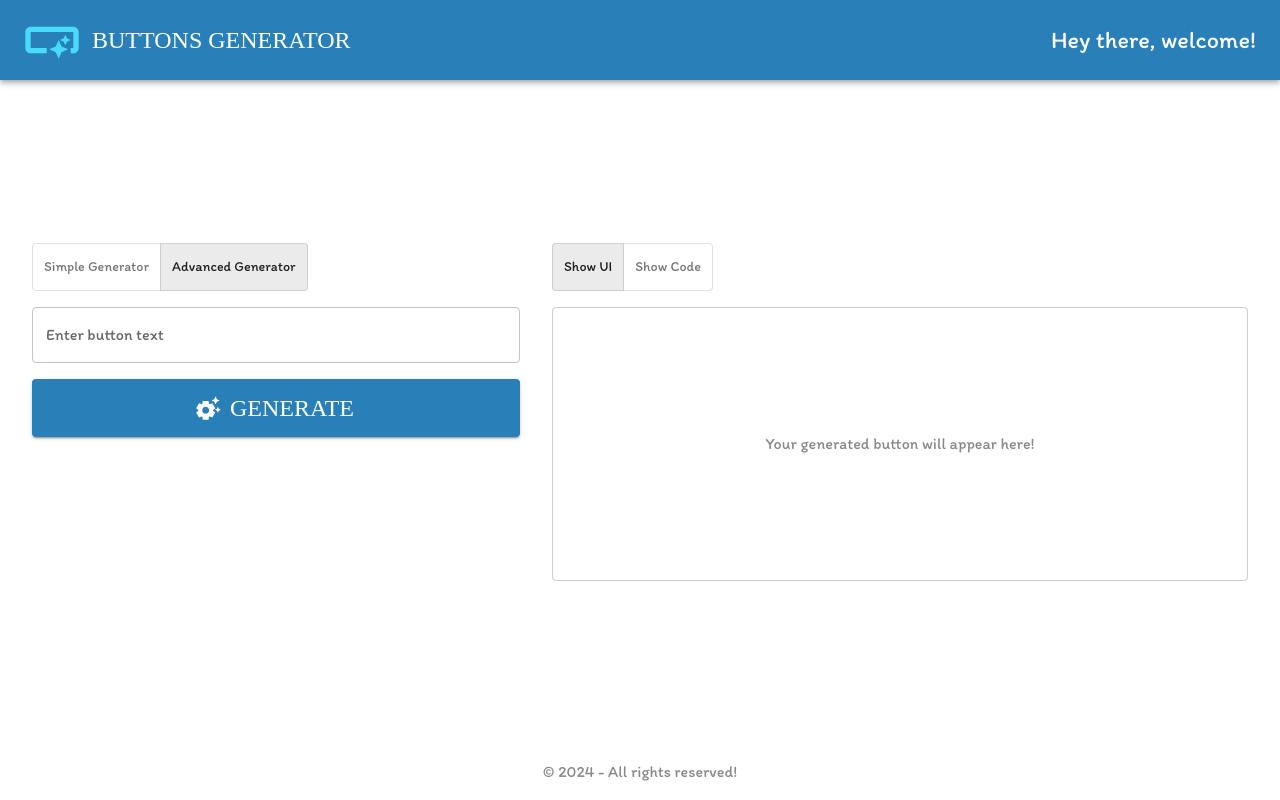
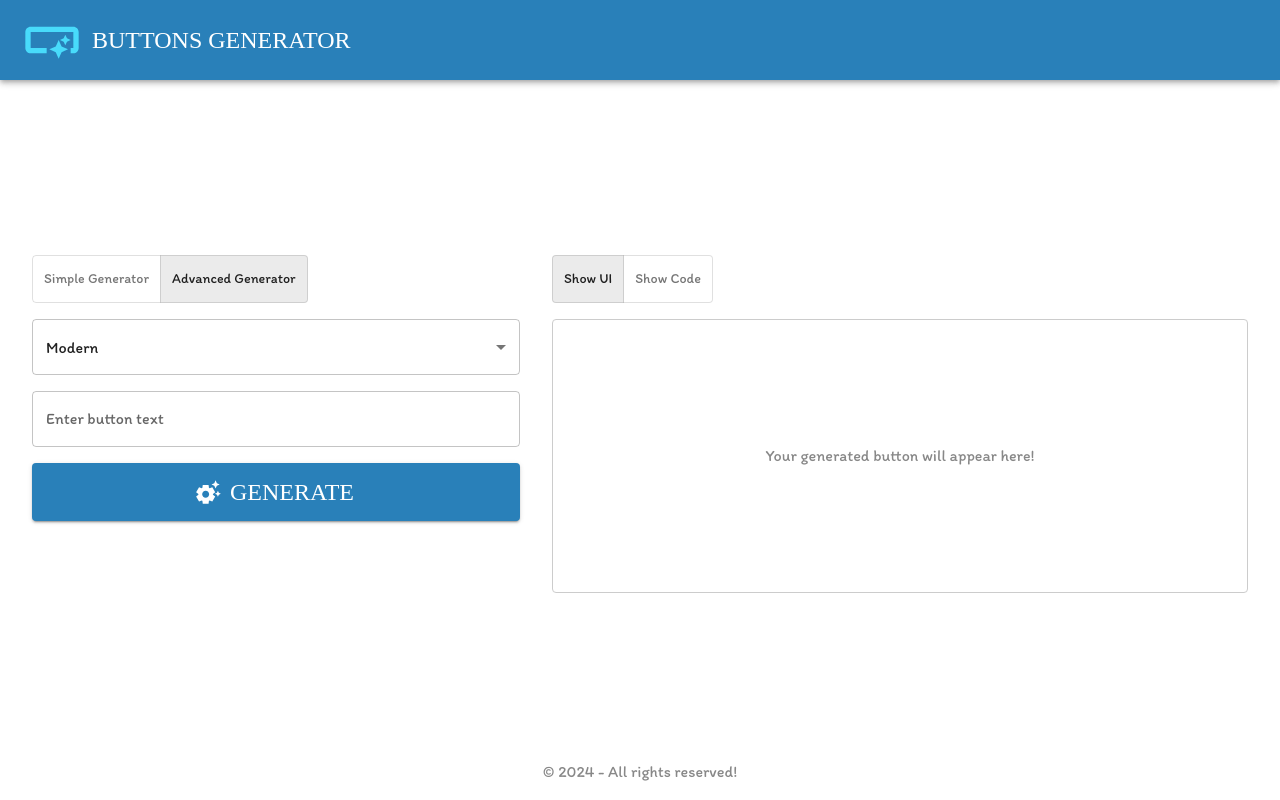
Before and after one commit to mohammadAgbaryya/buttons-generator, a React (Vite) app: page / in a window 1280 px wide. Both pictures are taken after a click on the button "Advanced Generator". Built offline with nearby package versions, Linux system fonts and the light colour scheme; a web font is replaced by a local one.

Commit message:
Feat: Support input variations

```diff
--- a/src/components/ButtonGenerator.tsx
+++ b/src/components/ButtonGenerator.tsx
@@ -42,7 +42,9 @@ const ButtonGenerator: React.FC = () => {
       container
       spacing={4}
       sx={{
-        padding: 4,
+        pt: 4,
+        pb: 1,
+        px: 4,
         flexGrow: 1,
       }}
     >
--- a/src/components/GeneratedArea.tsx
+++ b/src/components/GeneratedArea.tsx
@@ -17,7 +17,6 @@ const GeneratedArea: React.FC<GeneratedAreaProps> = ({ loading, generatedHTML })
   const [view, setView] = useState<View>(View.UI);
 
   const placeholderStyles = {
-    padding: 2,
     border: '1px solid #ccc',
     borderRadius: 1,
     minHeight: 274,
--- a/src/components/Header.tsx
+++ b/src/components/Header.tsx
@@ -15,9 +15,6 @@ const Header: React.FC = () => {
         <Typography variant="h5" component="div" sx={{ flexGrow: 1, fontFamily: 'Spicy Rice' }}>
           BUTTONS GENERATOR
         </Typography>
-        <Typography variant="h5" color="inherit">
-          Hey there, welcome!
-        </Typography>
       </Toolbar>
     </AppBar>
   );
--- a/src/components/InputFields.tsx
+++ b/src/components/InputFields.tsx
@@ -16,15 +16,15 @@ const InputFields: React.FC<InputFieldsProps> = ({
   handleInputChange,
   mode,
 }) => {
-  return inputsConfigs[mode].map(({ id, Component, placeholder }) => (
+  return inputsConfigs[mode].map(({ id, Component, props }) => (
     <Box key={id} sx={{ width: '100%' }}>
       <Component
         id={id}
-        value={formValues[id] || ''}
-        placeholder={placeholder}
-        onChange={(e) => handleInputChange(id, e.target.value)}
+        value={formValues[id]}
+        onChange={(e) => handleInputChange(id, e.target.value as string)}
         error={!!errors[id]}
         helperText={errors[id]}
+        {...props}
       />
     </Box>
   ));
--- /dev/null
+++ b/src/components/core/Select.tsx
@@ -0,0 +1,29 @@
+import React from 'react';
+import MuiSelect, { SelectProps as MuiSelectProps } from '@mui/material/Select';
+import MenuItem from '@mui/material/MenuItem';
+import InputLabel from '@mui/material/InputLabel';
+import FormControl from '@mui/material/FormControl';
+import SelectOption from '../../models/SelectOption';
+
+type SelectProps = MuiSelectProps & {
+  id: string;
+  label?: string;
+  options?: SelectOption[];
+};
+
+const Select: React.FC<SelectProps> = ({ id, label, options, ...rest }) => {
+  return (
+    <FormControl fullWidth variant="outlined">
+      <InputLabel id={`${id}-label`}>{label}</InputLabel>
+      <MuiSelect id={id} labelId={`${id}-label`} label={label} {...rest}>
+        {options?.map((option) => (
+          <MenuItem key={option.value} value={option.value}>
+            {option.label}
+          </MenuItem>
+        ))}
+      </MuiSelect>
+    </FormControl>
+  );
+};
+
+export default Select;
--- a/src/configs/advancedConfigs.ts
+++ b/src/configs/advancedConfigs.ts
@@ -1,13 +1,31 @@
+import Select from '../components/core/Select';
 import TextField from '../components/core/TextField';
 import InputConfig from '../models/InputConfig';
 
 const advancedConfigs: InputConfig[] = [
   {
+    id: 'style',
+    name: 'Button Style',
+    Component: Select,
+    props: {
+      defaultValue: 'modern',
+      placeholder: 'Enter button text',
+      options: [
+        { value: 'modern', label: 'Modern' },
+        { value: 'minimal', label: 'Minimal' },
+        { value: 'cute', label: 'Cute' },
+      ],
+    },
+    validate: (value: string) => (value ? '' : 'Style is required'),
+  },
+  {
     id: 'text',
     name: 'Button Text',
     Component: TextField,
-    placeholder: 'Enter button text',
-    validator: (value: string) => (value ? '' : 'Text is required'),
+    props: {
+      placeholder: 'Enter button text',
+    },
+    validate: (value: string) => (value ? '' : 'Text is required'),
   },
 ];
 
--- a/src/configs/simpleConfigs.ts
+++ b/src/configs/simpleConfigs.ts
@@ -6,22 +6,28 @@ const simpleConfigs: InputConfig[] = [
     id: 'color',
     name: 'Color',
     Component: TextField,
-    placeholder: "Enter a color (e.g., 'red')",
-    validator: (value: string) => (value ? '' : 'Color is required'),
+    props: {
+      placeholder: "Enter a color (e.g., 'red')",
+    },
+    validate: (value: string) => (value ? '' : 'Color is required'),
   },
   {
     id: 'size',
     name: 'Size',
     Component: TextField,
-    placeholder: "Enter a size (e.g., 'large')",
-    validator: (value: string) => (value ? '' : 'Size is required'),
+    props: {
+      placeholder: "Enter a size (e.g., 'large')",
+    },
+    validate: (value: string) => (value ? '' : 'Size is required'),
   },
   {
     id: 'text',
     name: 'Button Text',
     Component: TextField,
-    placeholder: 'Enter button text',
-    validator: (value: string) => (value ? '' : 'Text is required'),
+    props: {
+      placeholder: 'Enter button text',
+    },
+    validate: (value: string) => (value ? '' : 'Text is required'),
   },
 ];
 
--- a/src/hooks/useDynamicForm.ts
+++ b/src/hooks/useDynamicForm.ts
@@ -1,10 +1,5 @@
 import { useState } from 'react';
-
-type InputConfig = {
-  id: string;
-  name: string;
-  validator: (value: string) => string;
-};
+import InputConfig from '../models/InputConfig';
 
 const useDynamicForm = (
   inputsConfig: InputConfig[]
@@ -21,7 +16,7 @@ const useDynamicForm = (
     setFormValues((prev) => ({ ...prev, [id]: value }));
     const inputConfig = inputsConfig.find((input) => input.id === id);
     if (inputConfig) {
-      const error = inputConfig.validator(value);
+      const error = inputConfig.validate(value);
       setErrors((prev) => ({ ...prev, [id]: error }));
     }
   };
@@ -29,7 +24,7 @@ const useDynamicForm = (
   const validateForm = (): boolean => {
     const newErrors: Record<string, string> = {};
     inputsConfig.forEach((input) => {
-      const error = input.validator(formValues[input.id] || '');
+      const error = input.validate(formValues[input.id] || input.props.defaultValue || '');
       if (error) newErrors[input.id] = error;
     });
     setErrors(newErrors);
--- /dev/null
+++ b/src/models/SelectOption.ts
@@ -0,0 +1,3 @@
+type SelectOption = { value: string; label: string };
+
+export default SelectOption;
--- a/src/utils/openai.ts
+++ b/src/utils/openai.ts
@@ -1,7 +1,7 @@
 import axios from 'axios';
 import { sanitizeInput } from '.';
 
-const OPEN_AI_ENDPOINT = 'https://api.openai.com/v1/test';
+const OPEN_AI_ENDPOINT = 'https://api.openai.com/v1/completions';
 
 export const generateStyledButton = async (inputs: string): Promise<string> => {
   const apiKey = import.meta.env.VITE_OPENAI_API_KEY;
```
Also changed, not shown: src/models/InputConfig.ts (+11 -3 lines).
